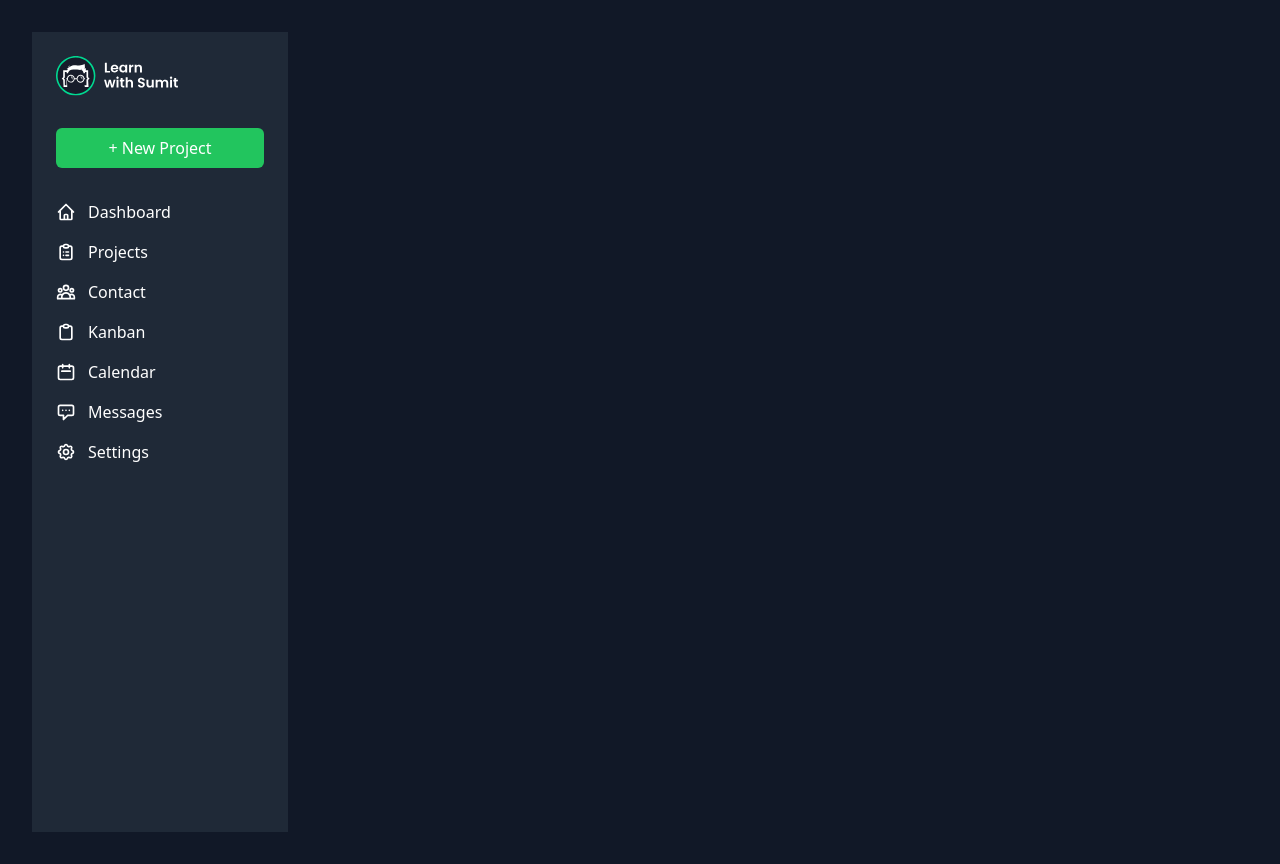
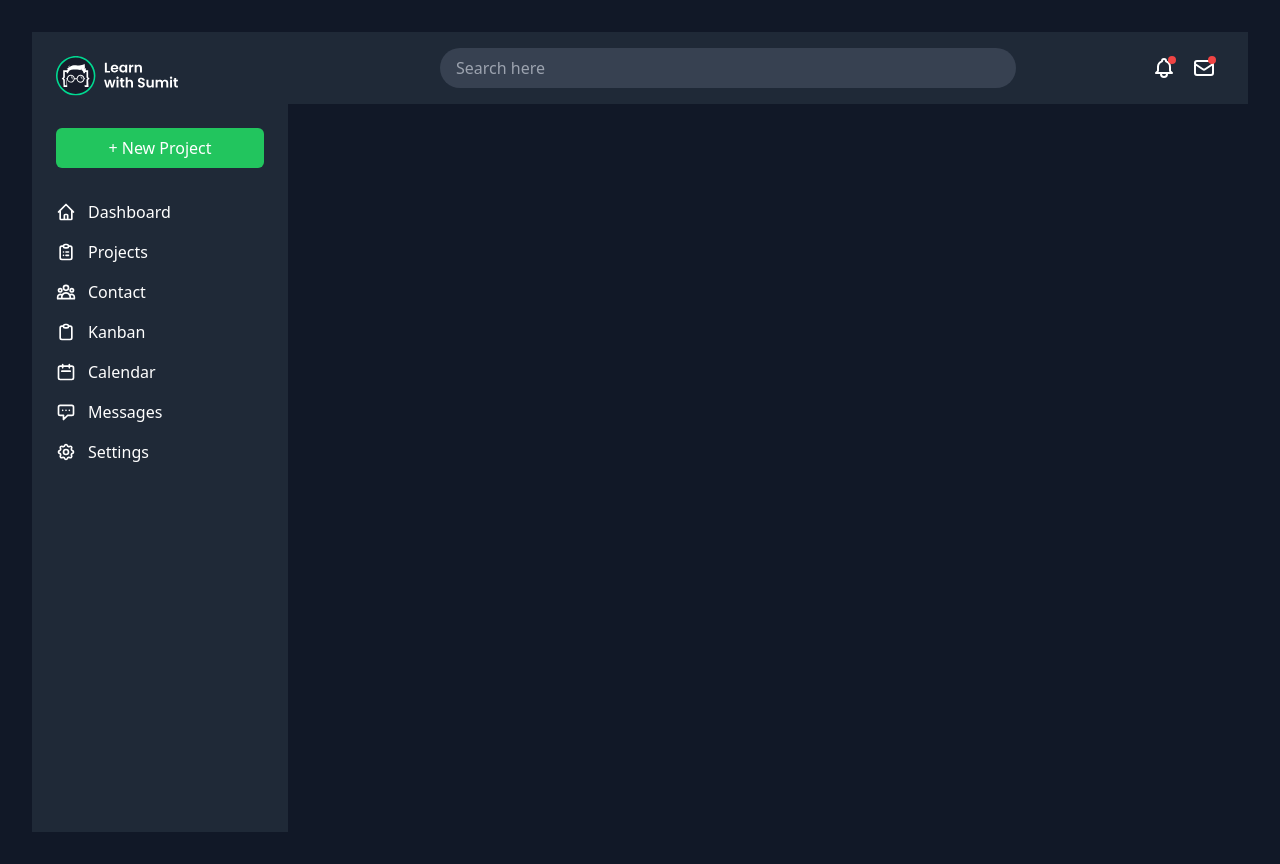
Before and after one commit to Rafsan12/Tasks, a React (Vite) app: page / in a window 1280 px wide. Built offline with nearby package versions, Linux system fonts and the light colour scheme.

Commit message:
add header :lipstick:

```diff
--- a/src/App.jsx
+++ b/src/App.jsx
@@ -1,10 +1,14 @@
 import "./App.css";
+import Header from "./components/Header/Header";
 import Sidebar from "./components/Sidebar/Sidebar";
 
 function App() {
   return (
     <div className="flex h-screen">
       <Sidebar />
+      <div className="flex-1 overflow-y-auto overflow-x-hidden">
+        <Header />
+      </div>
     </div>
   );
 }
--- /dev/null
+++ b/src/components/Header/Header.jsx
@@ -0,0 +1,43 @@
+import { BellSvg, MessagesSvg2 } from "../../utlity/Svg";
+
+export default function Header() {
+  return (
+    <>
+      <header className="flex items-center justify-between bg-gray-800 p-4">
+        <button className="lg:hidden">
+          <svg
+            className="h-6 w-6"
+            fill="none"
+            stroke="currentColor"
+            viewBox="0 0 24 24"
+            xmlns="http://www.w3.org/2000/svg"
+          >
+            <path
+              strokeLinecap="round"
+              strokeLinejoin="round"
+              strokeWidth="2"
+              d="M4 6h16M4 12h16M4 18h16"
+            ></path>
+          </svg>
+        </button>
+        <div className="mx-4 flex-1">
+          <input
+            type="text"
+            placeholder="Search here"
+            className="w-full max-w-xl rounded-full bg-gray-700 px-4 py-2 text-white focus:outline-none"
+          />
+        </div>
+        <div className="flex items-center">
+          <button className="relative mr-4">
+            <BellSvg />
+            <span className="absolute right-0 top-0 h-2 w-2 rounded-full bg-red-500"></span>
+          </button>
+          <button className="relative mr-4">
+            <MessagesSvg2 />
+            <span className="absolute right-0 top-0 h-2 w-2 rounded-full bg-red-500"></span>
+          </button>
+        </div>
+      </header>
+    </>
+  );
+}
--- a/src/utlity/Svg.jsx
+++ b/src/utlity/Svg.jsx
@@ -150,3 +150,45 @@ export function SettingsSvg() {
     </>
   );
 }
+
+export function BellSvg() {
+  return (
+    <>
+      <svg
+        className="h-6 w-6"
+        fill="none"
+        stroke="currentColor"
+        viewBox="0 0 24 24"
+        xmlns="http://www.w3.org/2000/svg"
+      >
+        <path
+          strokeLinecap="round"
+          strokeLinejoin="round"
+          strokeWidth="2"
+          d="M15 17h5l-1.405-1.405A2.032 2.032 0 0118 14.158V11a6.002 6.002 0 00-4-5.659V5a2 2 0 10-4 0v.341C7.67 6.165 6 8.388 6 11v3.159c0 .538-.214 1.055-.595 1.436L4 17h5m6 0v1a3 3 0 11-6 0v-1m6 0H9"
+        ></path>
+      </svg>
+    </>
+  );
+}
+
+export function MessagesSvg2() {
+  return (
+    <>
+      <svg
+        className="h-6 w-6"
+        fill="none"
+        stroke="currentColor"
+        viewBox="0 0 24 24"
+        xmlns="http://www.w3.org/2000/svg"
+      >
+        <path
+          strokeLinecap="round"
+          strokeLinejoin="round"
+          strokeWidth="2"
+          d="M3 8l7.89 5.26a2 2 0 002.22 0L21 8M5 19h14a2 2 0 002-2V7a2 2 0 00-2-2H5a2 2 0 00-2 2v10a2 2 0 002 2z"
+        ></path>
+      </svg>
+    </>
+  );
+}
```
